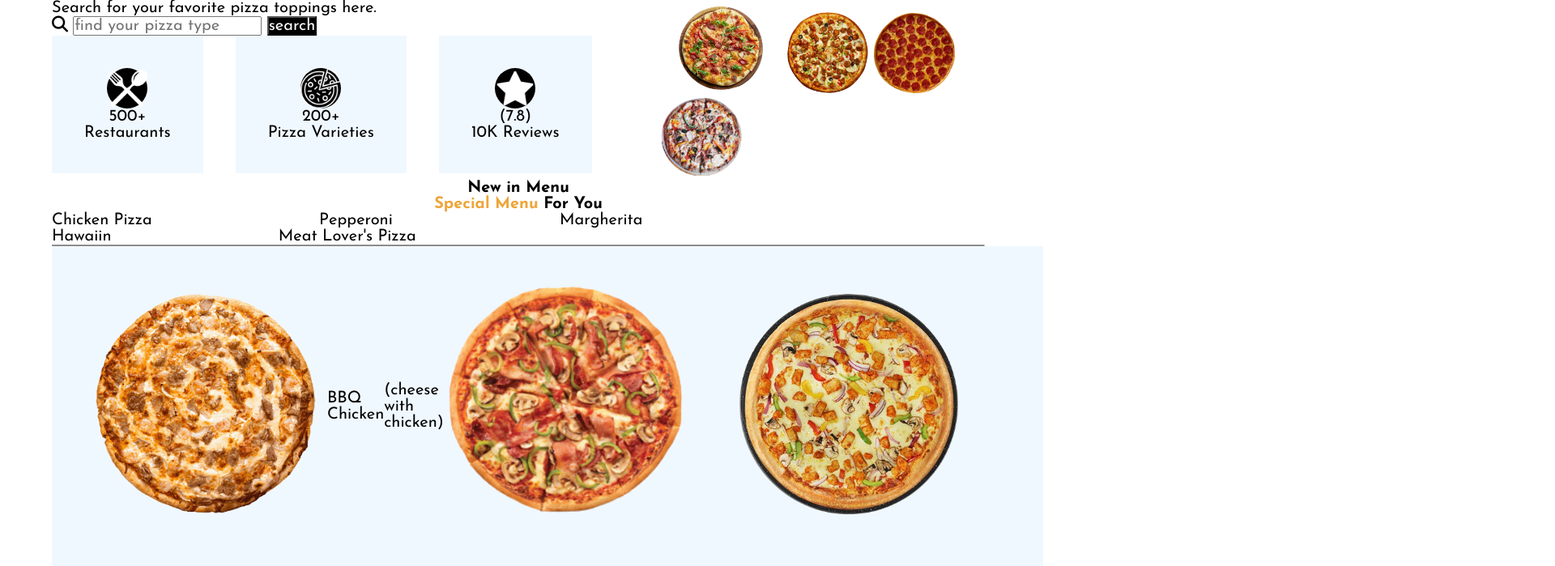
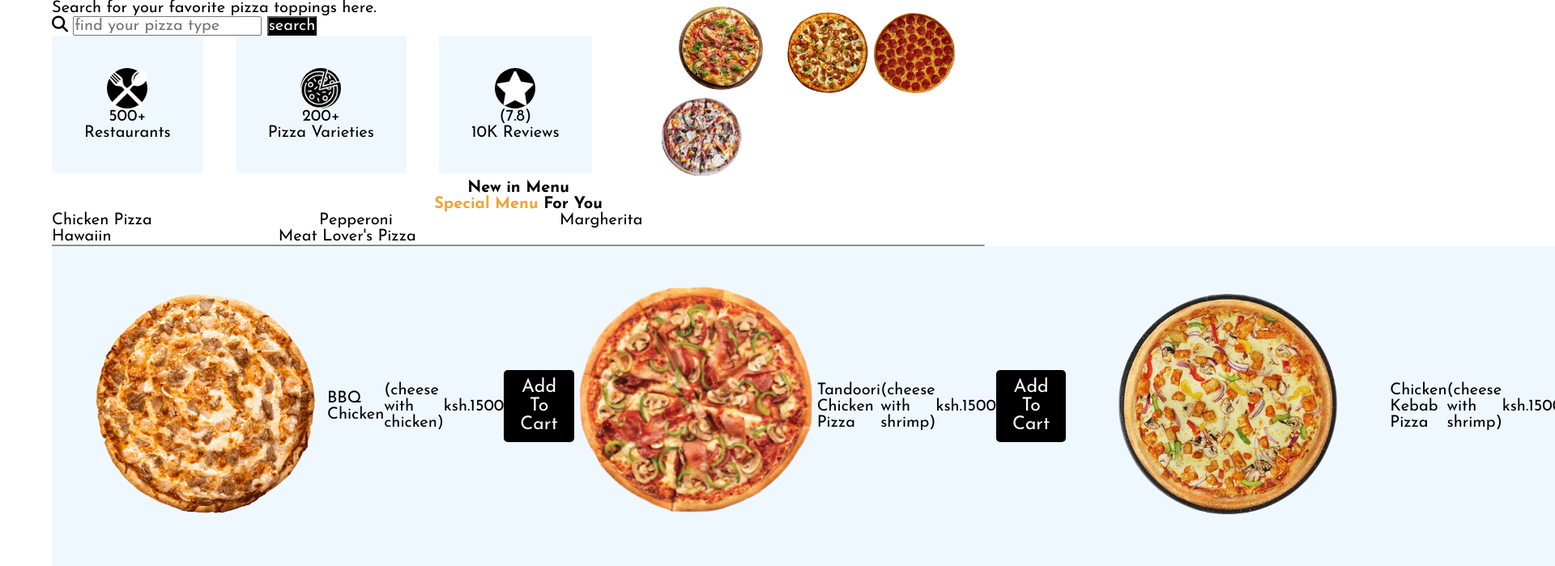
Before and after one commit to mahcee/pizarra-deliveries, a plain HTML site: page index.html in a window 1280 px wide. Shown: the part 520-1219 px from the top of the page at 81% size, 1920 px wide, since content can reach past the window. Drawn offline with Linux system fonts and the light colour scheme.

Commit message:
modified the index.html

```diff
--- a/css/sections/menu.css
+++ b/css/sections/menu.css
@@ -1,13 +1,11 @@
-.menu__content{
+.menu__content {
   font-size: 50px;
   text-align: center;
-
 }
-.menu__content--sp{
-    color:#eea539;
+.menu__content--sp {
+  color: #eea539;
 }
 .menu__content--order ul li {
-
   display: inline-flex;
   padding-right: 200px;
   list-style-type: none;
@@ -15,25 +13,31 @@
 .menu__content--order ul li {
   cursor: pointer;
 }
-  .menu__content--order ul li:hover{
-
+.menu__content--order ul li:hover {
   border-bottom: 5px solid #eea539;
-    color:#eea539;
+  color: #eea539;
 }
-    .line{
+.line {
   border-bottom: 0.2px solid gray;
 }
-  .menu__content--cards{
+.menu__content--cards {
   display: flex;
-    gap:20em;
+  gap: 20em;
 }
-     .menu__content--lightblue{
+.menu__content--lightblue {
   display: flex;
   flex-direction: row;
   align-items: center;
-
   padding: 2em;
   background-color: aliceblue;
 }
+.btn{
+  background-color: black;
+    border: none;
+  padding: 10px 20px;
+  color:white;
+  font-size:23px;
+  border-radius:5px;
+  text-transform:capitalize;
 
 }
--- a/index.html
+++ b/index.html
@@ -108,13 +108,22 @@
   </div>
   <p>BBQ Chicken</p>
   <p>(cheese with chicken)</p>
-
+<p>ksh.1500</p>
+<button class="btn">Add to Cart</button>
   <div class="menu__content--img">
   <img src="images/tandoori-chicken.png"width="300px"/>
   </div>
+  <p>Tandoori Chicken Pizza</p>
+  <p>(cheese with shrimp)</pi>
+<p>ksh.1500</p>
+<button class="btn">Add to Cart</button>
   <div class="menu__content--img">
   <img src="images/chicken-kebab.png"width="400px"/>
   </div>
+  <p>Chicken Kebab Pizza</p>
+  <p>(cheese with shrimp)</p>
+<p>ksh.1500</p>
+<button class="btn">Add to Cart</button>
   </div>
 </div>
       </section>
```
Lines whose indentation alone changed are shown as unchanged.
